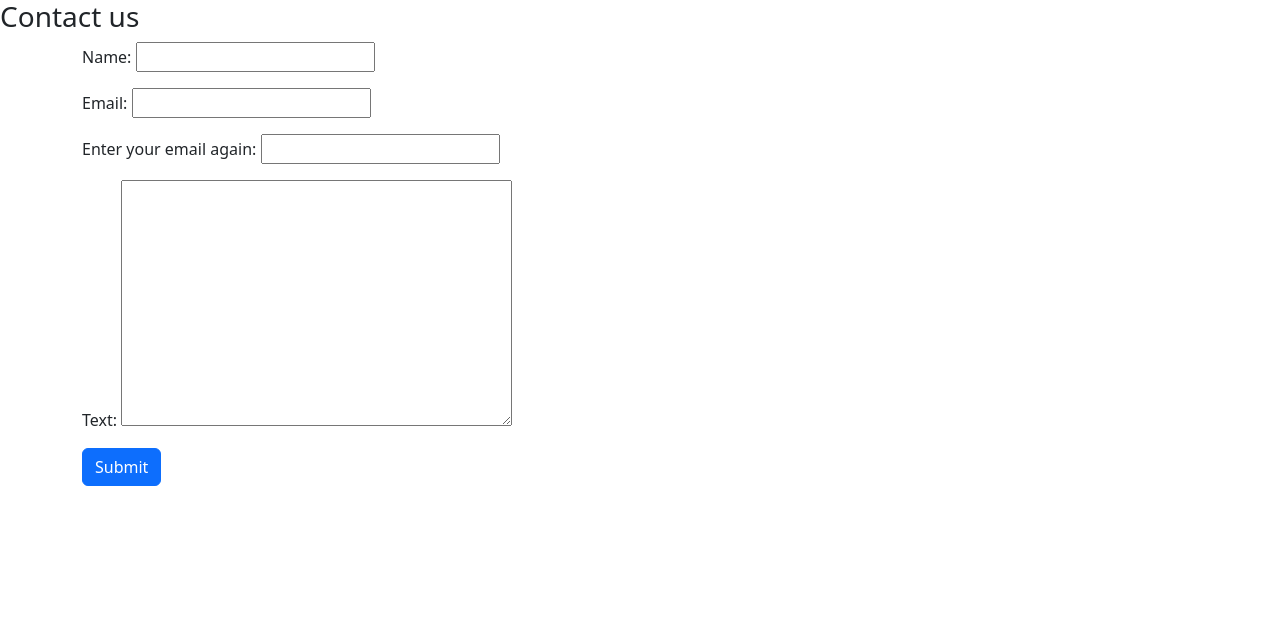
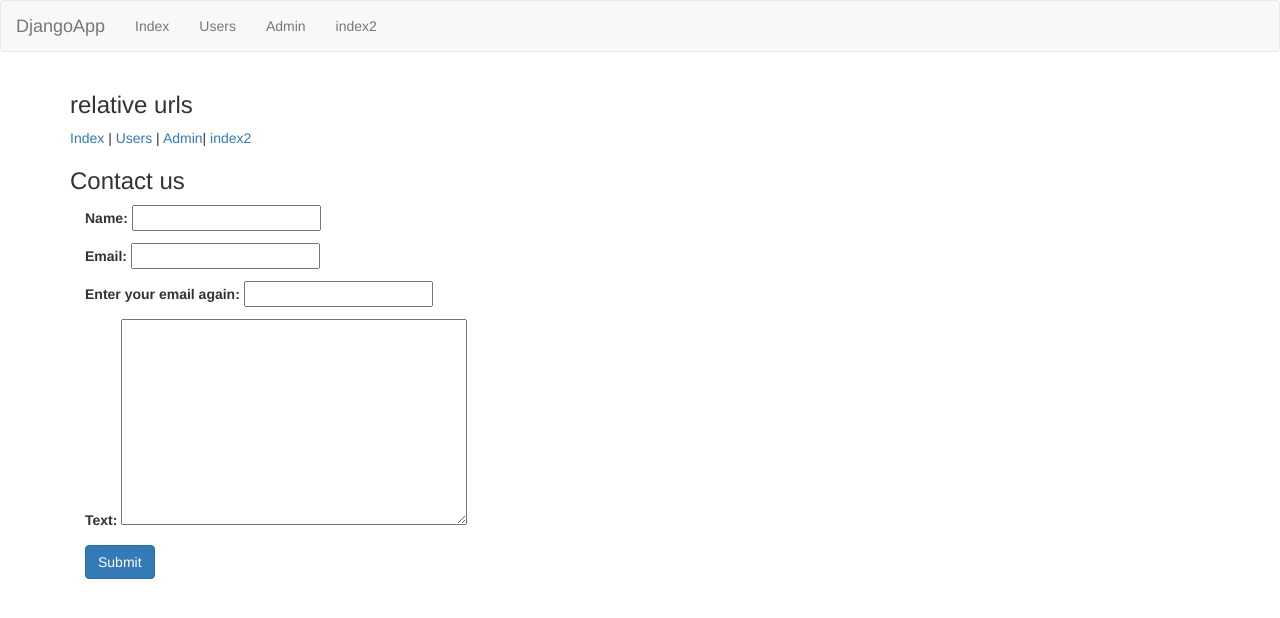
Before and after one commit to Blaz-Strusnik/djangoApp, a Django app: page /djangoApp/formpage/ in a window 1280 px wide. Shown: the top 618 px of the page. Run offline with Django 5.2, Linux system fonts and the light colour scheme; some libraries are stand-ins or nearby versions.

Commit message:
added_inheritance

```diff
--- a/djangoApp/urls.py
+++ b/djangoApp/urls.py
@@ -1,8 +1,10 @@
 from django.urls import path, re_path
 from djangoApp import views
 
+app_name = 'djangoApp'
+
 urlpatterns = [
     re_path(r'^$', views.index, name='index'),
-    re_path(r'users', views.users, name='users'),
-    re_path(r'formpage', views.form_name_view, name='form_name'),
+    re_path(r'users/', views.users, name='users'),
+    re_path(r'formpage/', views.form_name_view, name='form_name'),
 ]
--- a/djangoProject/settings.py
+++ b/djangoProject/settings.py
@@ -17,6 +17,7 @@ BASE_DIR = Path(__file__).resolve().parent.parent
 
 TEMPLATES_DIR = BASE_DIR / "templates"
 STATIC_DIR = BASE_DIR / "static"
+STATIC_ROOT = BASE_DIR / "staticfiles"
 
 print (TEMPLATES_DIR)
 # Quick-start development settings - unsuitable for production
--- a/djangoProject/urls.py
+++ b/djangoProject/urls.py
@@ -21,8 +21,8 @@ from djangoApp import views
 
 urlpatterns = [
     re_path(r'^$', views.index, name='index'),
-    re_path(r'^djangoApp', include('djangoApp.urls')),
-    re_path(r'^djangoApp/users', include('djangoApp.urls')),
-    re_path(r'^djangoApp/formpage', include('djangoApp.urls')),
+    re_path(r'^djangoApp/', include('djangoApp.urls')),
+   # re_path(r'^djangoApp/users', include('djangoApp.urls')),
+    #re_path(r'^djangoApp/formpage', include('djangoApp.urls')),
     path('admin/', admin.site.urls),
 ]
--- /dev/null
+++ b/templates/djangoApp/base.html
@@ -0,0 +1,33 @@
+<!DOCTYPE html>
+{% load static %}
+<html lang="en">
+<head>
+    <meta charset="UTF-8">
+    <meta name="viewport" content="width=device-width, initial-scale=1.0">
+    <title>Forms</title>
+
+
+    <link rel="stylesheet" href="https://cdn.jsdelivr.net/npm/bootstrap3@3.3.5/dist/css/bootstrap.min.css">
+    <link rel="stylesheet" href="{% static 'css/style.css' %}">
+</head>
+<body>
+
+<nav class="navbar navbar-default">
+  <div class="container-fluid">
+    <div class="navbar-header">
+      <a class="navbar-brand" href="#">DjangoApp</a>
+    </div>
+    <ul class="nav navbar-nav">
+      <li><a class="navbar-link" href="{% url 'djangoApp:index' %}">Index</a></li>
+      <li><a class="navbar-link" href="{% url 'djangoApp:users' %}">Users</a></li>
+      <li><a class="navbar-link" href="{% url 'admin:index' %}">Admin</a></li>
+      <li><a class="navbar-link" href="{% url 'index' %}">index2</a></li>
+    </ul>
+  </div>
+</nav>
+<div class="container">
+    {% block body_block %}
+    {% endblock %}
+    <script src="https://cdn.jsdelivr.net/npm/bootstrap3@3.3.5/dist/js/bootstrap.min.js"></script>
+</body>
+</html>
--- a/templates/djangoApp/form_page.html
+++ b/templates/djangoApp/form_page.html
@@ -1,12 +1,14 @@
 <!DOCTYPE html>
-<html lang="en">
-<head>
-    <meta charset="UTF-8">
-    <meta name="viewport" content="width=device-width, initial-scale=1.0">
-    <title>Forms</title>
-    <link rel="stylesheet" href="https://cdn.jsdelivr.net/npm/bootstrap3@3.3.5/dist/css/bootstrap.min.css">
-</head>
-<body>
+{% extends 'djangoApp/base.html' %}
+{% block body_block %}
+
+
+<h3>relative urls</h3>
+
+<a href="{% url 'djangoApp:index' %}">Index</a> |
+<a href="{% url 'djangoApp:users' %}">Users</a> |
+<a href="{% url 'admin:index' %}">Admin</a>|
+<a href="{% url 'index' %}">index2</a>
     <h3>Contact us</h3>
     <div class ="container">
         <form method="POST">
@@ -16,5 +18,4 @@
         </form>
     </div>
     <script src="https://cdn.jsdelivr.net/npm/bootstrap3@3.3.5/dist/js/bootstrap.min.js"></script>
-</body>
-</html>
+{% endblock %}
```
Also changed, not shown: templates/djangoApp/index.html (+5 -11 lines), templates/djangoApp/users.html (+16 -19 lines).
